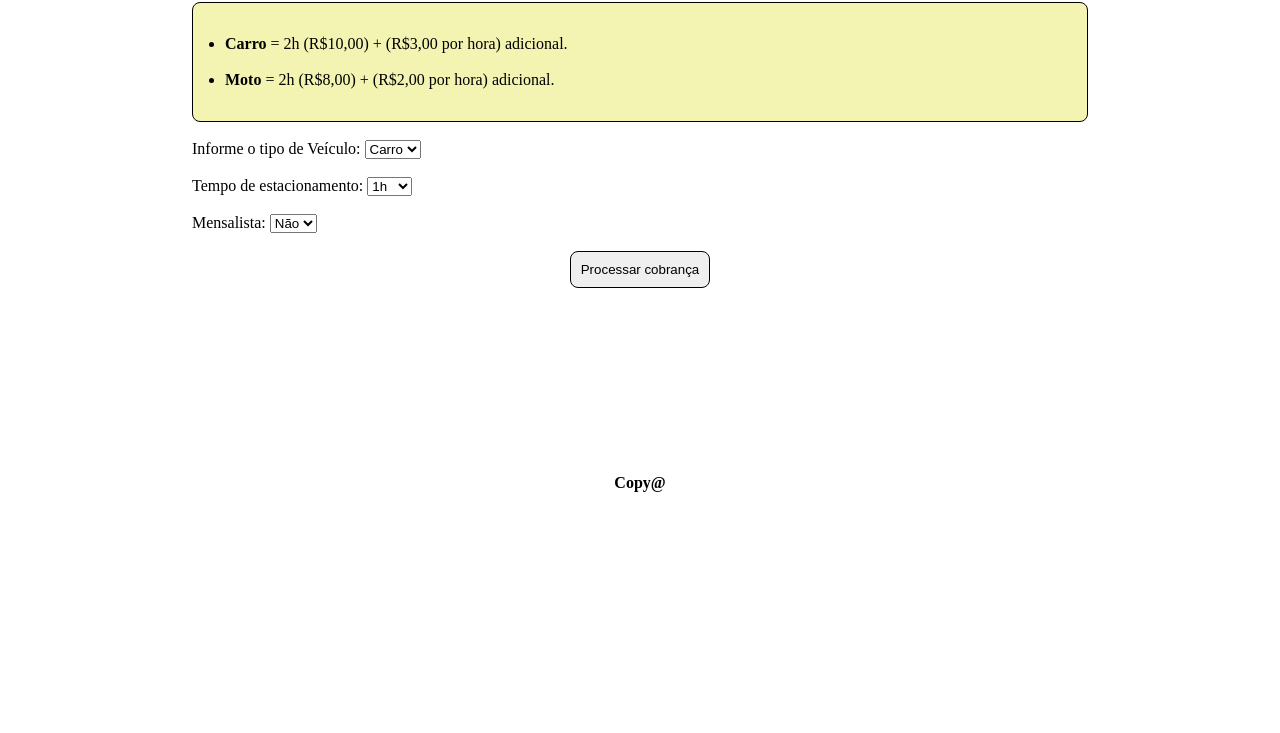
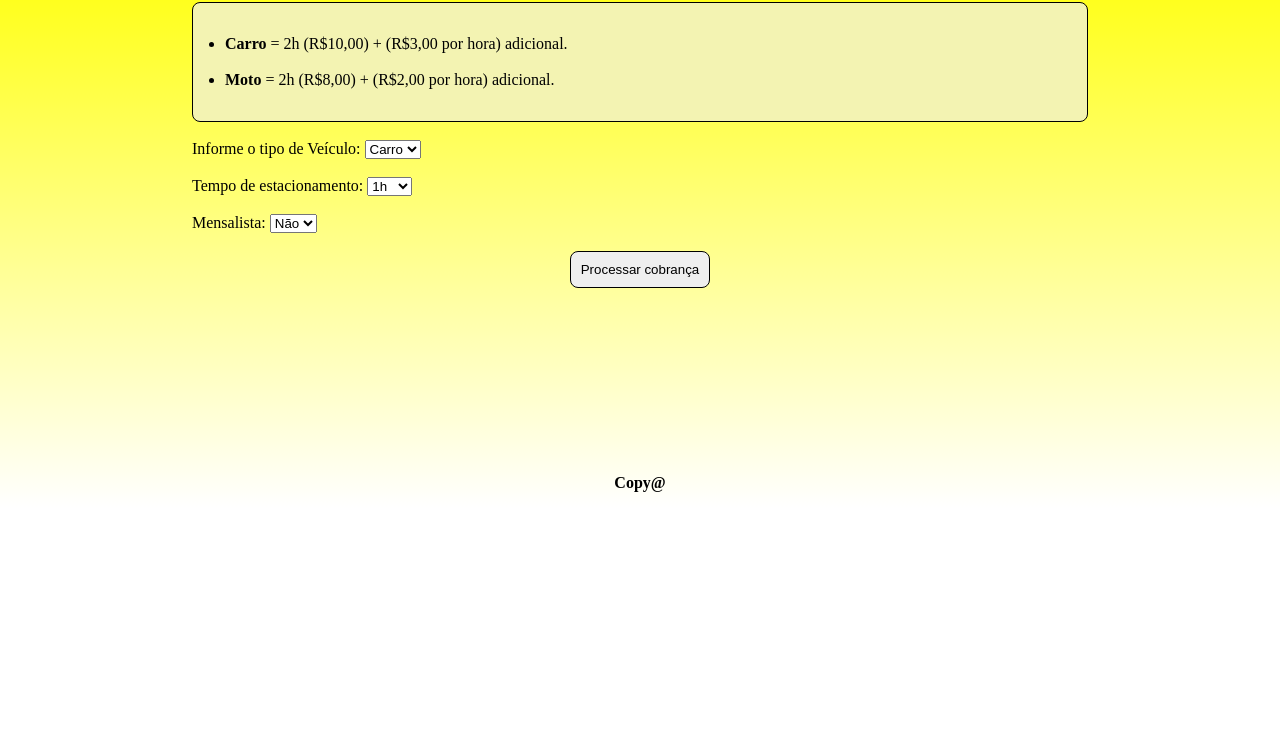
Before and after one commit to Adrielmedeiros01/ParkFacil, a plain HTML site: page index.html in a window 1280 px wide. Shown: the part 67-800 px from the top of the page. Drawn offline with Linux system fonts and the light colour scheme.

Commit message:
Update style.css

```diff
--- a/style.css
+++ b/style.css
@@ -4,6 +4,10 @@
     padding: 0;
 }
 
+body {
+    background-image: linear-gradient(yellow, white);
+    background-repeat: no-repeat;
+}
 
 header {
     padding: 1rem;
```
